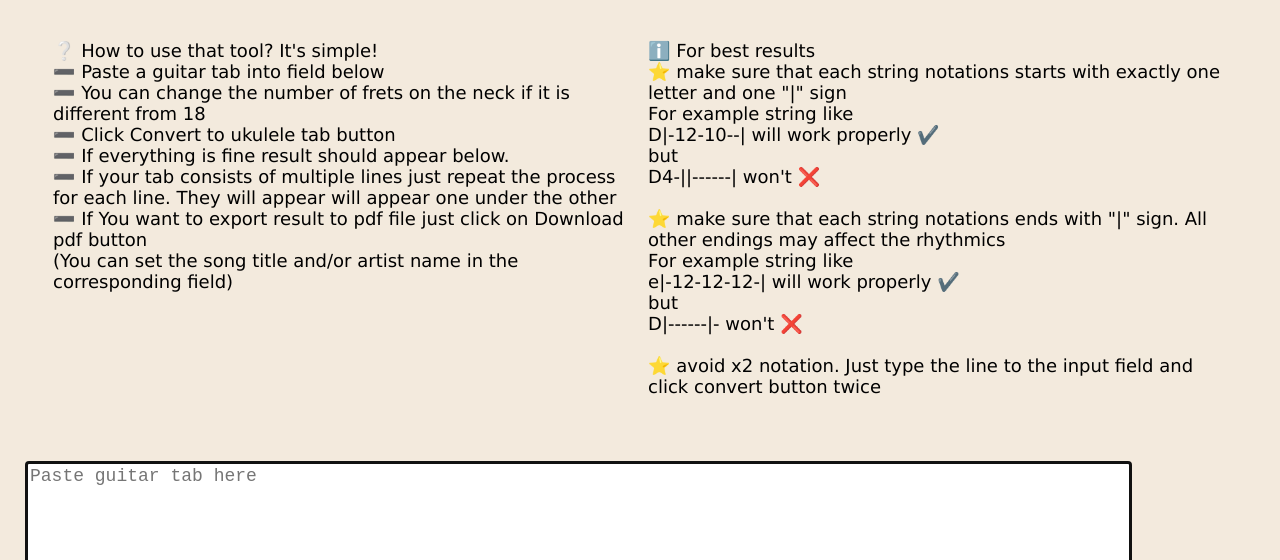
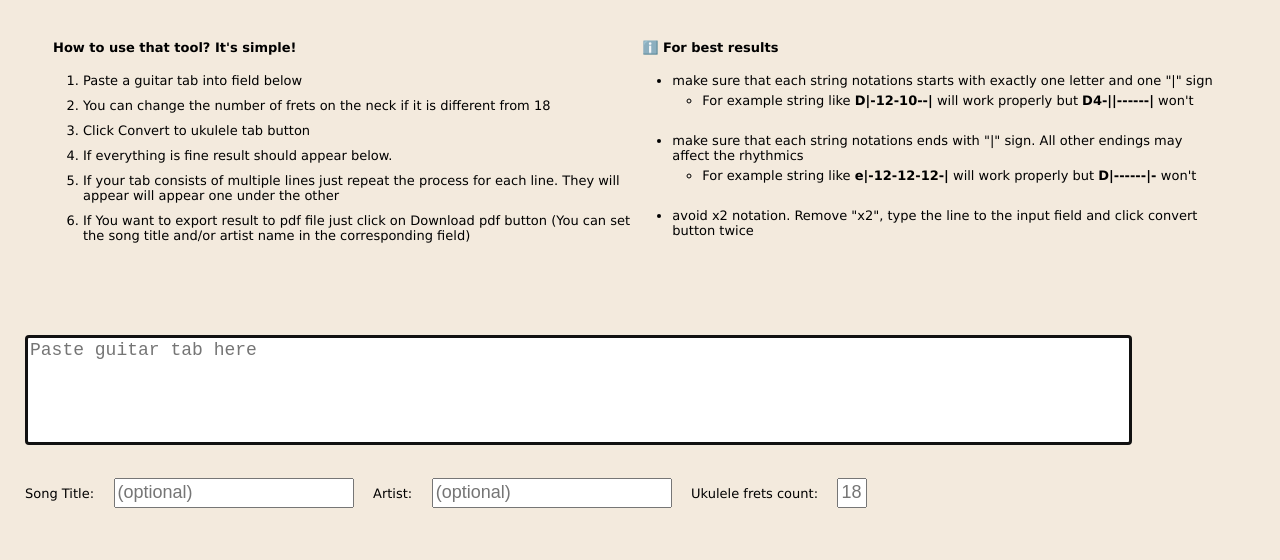
Before and after one commit to Zuthen/Ukulizer, a website with bundled scripts: page index.html in a window 1280 px wide. Shown: the part 174-734 px from the top of the page. Built offline with nearby package versions, Linux system fonts and the light colour scheme; files whose address does not match are found by name.

Commit message:
instructions as html

```diff
--- a/index.html
+++ b/index.html
@@ -23,8 +23,31 @@
       <table>
         <tr>
       <td id="instructions1">
+        <h3> How to use that tool? It's simple! </h3>
+        <ol><li>Paste a guitar tab into field below</li>
+        <li>You can change the number of frets on the neck if it is different from 18 </li>
+        <li>Click Convert to ukulele tab button</li>
+        <li>If everything is fine result should appear below.</li>
+        <li> If your tab consists of multiple lines just repeat the process for each line. They will appear will appear one under the other</li>
+        <li> If You want to export result to pdf file just click on Download pdf button
+        (You can set the song title and/or artist name in the corresponding field)</li></ol>
       </td>
       <td id="instructions2">
+        <h3>ℹ️ For best results</h3>
+        <ul>
+          <li>make sure that each string notations starts with exactly one letter and one "|" sign
+            <ul>
+              <li>For example string like <b>D|-12-10--|</b> will work properly but <b>D4-||------|</b> won't </li>
+            </ul>
+          </li>
+          <li>make sure that each string notations ends with "|" sign. All other endings may affect the rhythmics
+            <ul>
+              <li> For example string like
+                <b>e|-12-12-12-|</b> will work properly but <b>D|------|- </b> won't </li>
+            </ul>
+          </li>
+          <li>avoid x2 notation. Remove "x2", type the line to the input field and click convert button twice</li>
+        </ul>
       </tr>
       </td>
     </table>
--- a/src/script.js
+++ b/src/script.js
@@ -1,6 +1,5 @@
 "use strict";
 import { splitGuitarTabByStrings } from "./guitarStrings.js";
-import { addTable, addTableWarning, instructions } from "./ui.js";
 import { convertToLowG, convertToHighG } from "./converter.js";
 
 let tabInputText;
@@ -15,7 +14,6 @@ function init() {
   const results = document.querySelectorAll(".result");
   results.forEach((result) => result.classList.add("hidden"));
   generatePdfButton.classList.add("hidden");
-  instructions();
 }
 function showResult(resultTableUi, result) {
   if (result) {
--- a/src/ui.js
+++ b/src/ui.js
@@ -27,32 +27,3 @@ export function addTableWarning(tableId, headerText) {
   let element = document.getElementById(tableId);
   element.appendChild(warning);
 }
-export function instructions() {
-  const text1 = `        ❔ How to use that tool? It's simple!
-  ➖ Paste a guitar tab into field below
-  ➖ You can change the number of frets on the neck if it is different from 18
-  ➖ Click Convert to ukulele tab button
-  ➖ If everything is fine result should appear below.
-  ➖ If your tab consists of multiple lines just repeat the process for each line. They will appear will appear one under the other
-  ➖ If You want to export result to pdf file just click on Download pdf button
-  (You can set the song title and/or artist name in the corresponding field)
-`;
-  const text2 = `  ℹ️ For best results
-  ⭐ make sure that each string notations starts with exactly one letter and one "|" sign
-  For example string like
-    D|-12-10--|  will work properly ✔️
-       but
-    D4-||------| won't ❌
-
-  ⭐ make sure that each string notations ends with "|" sign. All other endings may affect the rhythmics
-  For example string like
-   e|-12-12-12-| will work properly ✔️
-     but
-    D|------|- won't ❌
-
-  ⭐ avoid x2 notation. Just type the line to the input field and click convert button twice`;
-  const instructions1 = document.getElementById("instructions1");
-  instructions1.innerText = text1;
-  const instructions2 = document.getElementById("instructions2");
-  instructions2.innerText = text2;
-}
--- a/style.css
+++ b/style.css
@@ -50,11 +50,16 @@ h1 {
 h2 {
   margin-top: 45px;
 }
+h3 {
+  font-size: small;
+  font-style: bold;
+  margin-bottom: 3px;
+}
 
 label,
 span {
   font-family: Verdana, Geneva, Tahoma, sans-serif;
-  font-size: medium;
+  font-size: small;
 }
 
 input {
@@ -62,6 +67,17 @@ input {
   font-size: medium;
   width: 240px;
   margin: 15px;
+}
+
+ol,
+ul {
+  font-size: small;
+  padding: 5px;
+  margin-left: 25px;
+}
+
+li {
+  margin-bottom: 10px;
 }
 
 #instructions1,
```
